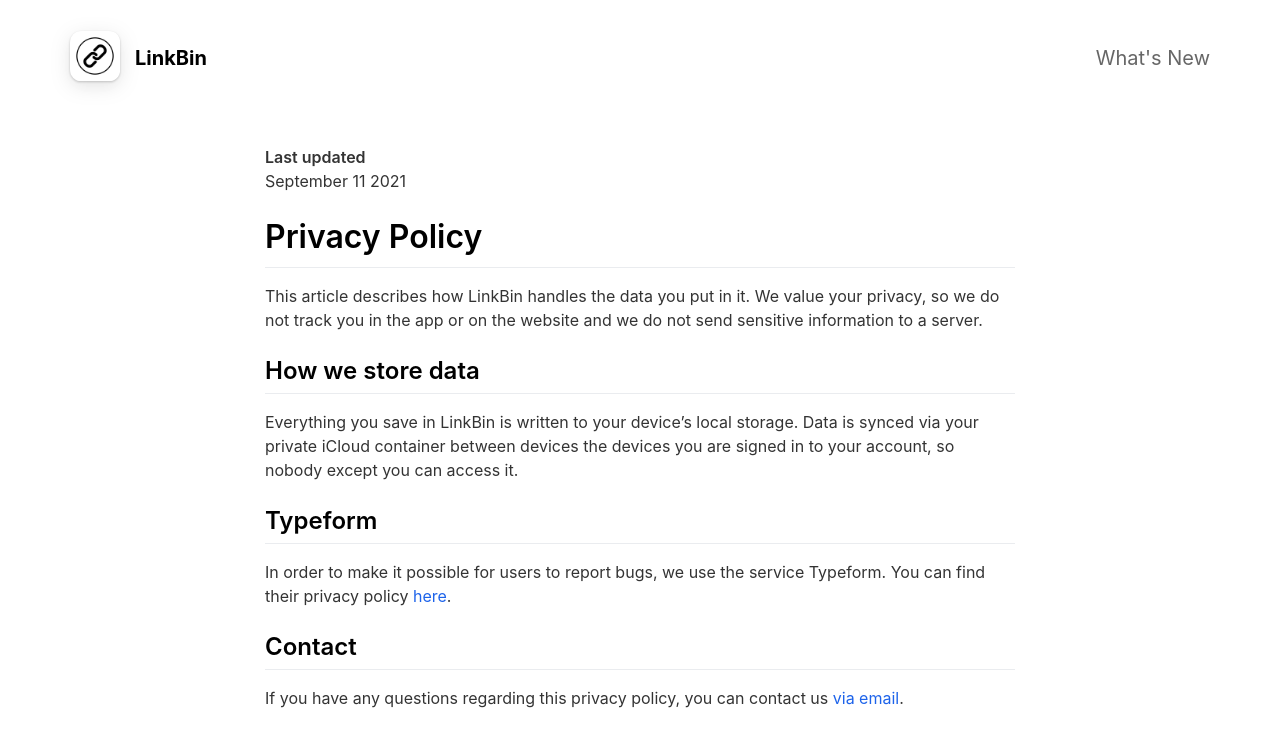
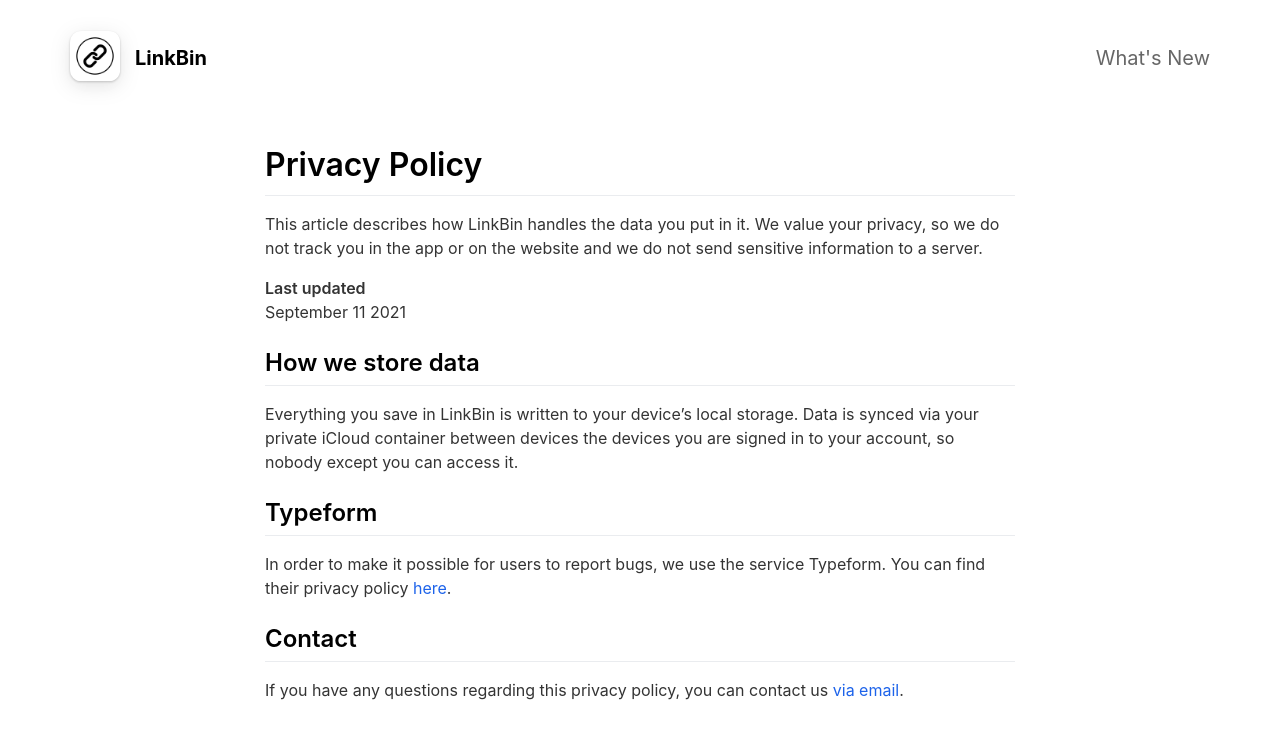
Before and after one commit to dhaydl/LinkBinWebsite, a Jekyll site: the page built from _pages/privacypolicy.md, in a window 1280 px wide. Shown: the top 747 px of the page. Built offline with Jekyll 4.4.1, drawn with Linux system fonts in a browser that asks for light colours; nearby versions of some CDN libraries.

Commit message:
adjusted formatting

```diff
--- a/_pages/privacypolicy.md
+++ b/_pages/privacypolicy.md
@@ -4,12 +4,12 @@
 include_in_header: false
 ---
 
-**Last updated**
-September 11 2021
-
 # Privacy Policy
 
 This article describes how LinkBin handles the data you put in it. We value your privacy, so we do not track you in the app or on the website and we do not send sensitive information to a server.
+
+**Last updated**
+September 11 2021
 
 ## How we store data
 
```
